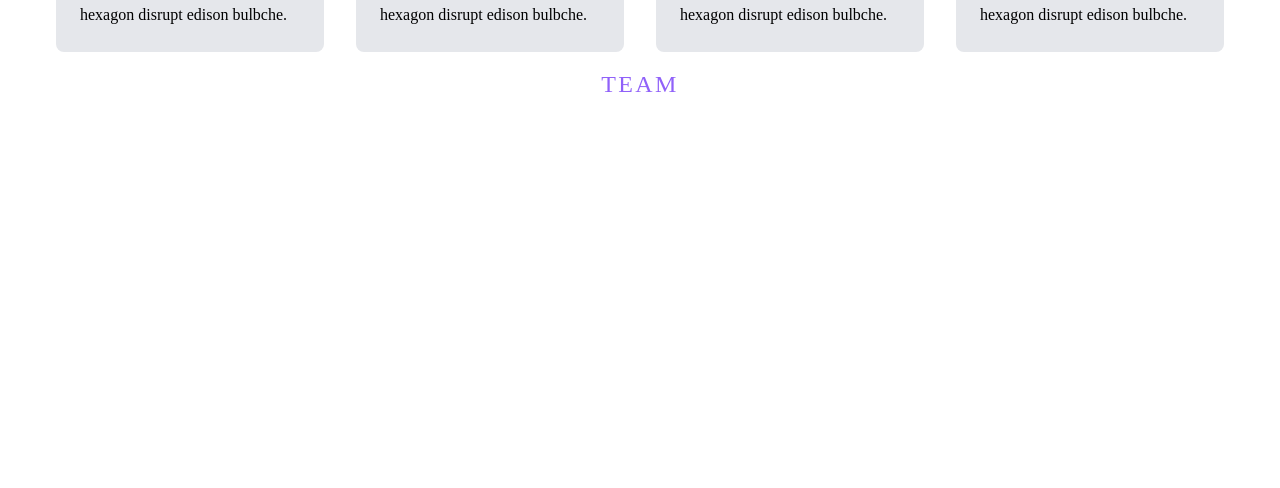
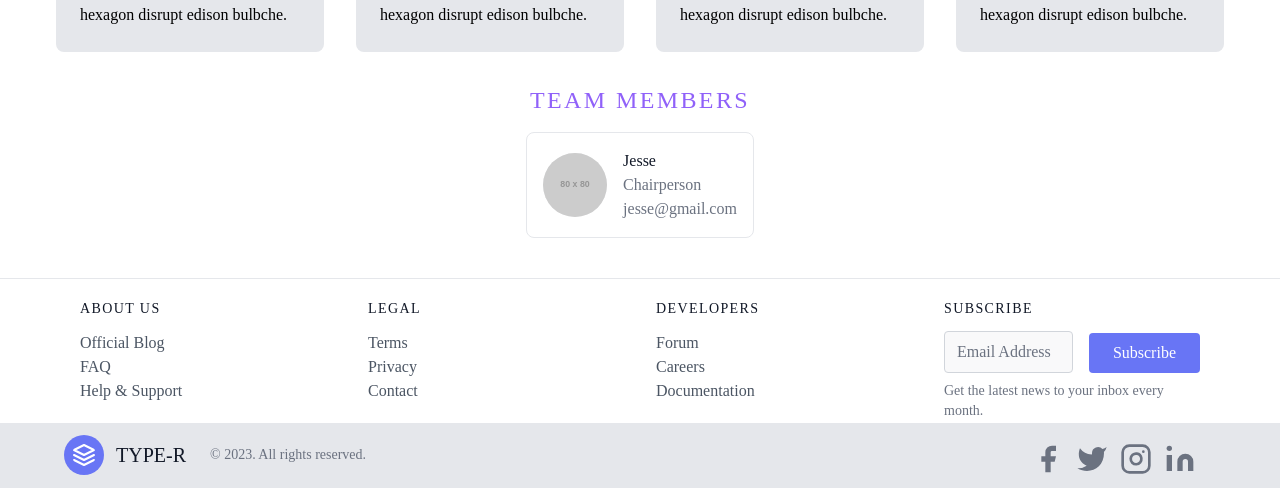
Before and after one commit to Devang-Shah-49/frontend-boilerplate, a React (Create React App) app: page /committee in a window 1280 px wide. Shown: the part 1248-1736 px from the top of the page. Before the commit the page ends 1352 px from the top, so only its background shows below. Built offline with nearby package versions, Linux system fonts and the light colour scheme; sample sign-in values are in the browser's storage; a web font is replaced by a local one.

Commit message:
added team section

```diff
--- a/src/components/Committee/About.js
+++ b/src/components/Committee/About.js
@@ -66,7 +66,6 @@ export default function About() {
         </div>
       </div>
     </div>
-    <h6 class=" flex flex-col text-center  text-2xl text-purple-500 tracking-widest font-medium title-font mb-1">TEAM</h6>
 
     </div>
   )
--- a/src/components/Committee/Committee.jsx
+++ b/src/components/Committee/Committee.jsx
@@ -19,6 +19,8 @@ import { ChevronDownIcon } from '@heroicons/react/20/solid'
 import Navbar from '../navbar';
 import Banner from './Banner';
 import About from './About';
+import Team from './Team';
+import Footer from '../footer';
 
 // const solutions = [
 //   {
@@ -82,6 +84,8 @@ export default function CommitteeDashboard() {
       <Navbar />
       <Banner />
       <About />
+      <Team />
+      <Footer />
     </>
   )
 }
--- /dev/null
+++ b/src/components/Committee/Team.jsx
@@ -0,0 +1,31 @@
+import React from 'react';
+
+const userNames = [{
+    name: 'Jesse',
+    position: "Chairperson",
+    mail: "jesse@gmail.com"},]
+
+export default function Team() {
+  return (
+    <div>
+        <h6 class=" flex flex-col text-center  text-2xl text-purple-500 tracking-widest font-medium title-font my-4">TEAM MEMBERS</h6>
+        <div class="flex justify-center mb-10">
+            {userNames.map(item =>
+            <div class="flex flex-wrap mx-4 -m-2">
+                <div class="p-2 w-full">
+                    <div class="h-full flex items-center border-gray-200 border p-4 rounded-lg">
+                    <img alt="team" class="w-16 h-16 bg-gray-100 object-cover object-center flex-shrink-0 rounded-full mr-4" src="https://dummyimage.com/80x80" />
+                    <div class="flex-grow">
+                        <h2 class="text-gray-900 title-font font-medium">{item.name}</h2>
+                        <p class="text-gray-500">{item.position}</p>
+                        <p class="text-gray-500">{item.mail}</p>
+                    </div>
+                    </div>
+                </div>
+            </div>
+            )}
+    </div>
+    </div>
+
+  )
+}
--- a/src/components/navbar.js
+++ b/src/components/navbar.js
@@ -93,7 +93,7 @@ export default function Navbar() {
               />
             </a>
           </div>
-          <span className="font-extrabold text-4xl bg-clip-text text-transparent bg-gradient-to-r from-bdazzledblue to-darkskyblue md:inline-flex md:items-center md:justify-center">TYPE-R</span>
+          <span className="font-extrabold text-4xl bg-clip-text text-transparent bg-gradient-to-r from-bdazzledblue to-darkskyblue md:inline-flex md:items-center md:justify-center">xREventi</span>
           <div className="-my-2 -mr-2 md:hidden">
             <Popover.Button className="inline-flex items-center justify-center rounded-md bg-white p-2 text-gray-400 hover:bg-gray-100 hover:text-gray-500 focus:outline-none focus:ring-2 focus:ring-inset focus:ring-indigo-500">
               <span className="sr-only">Open menu</span>
```
